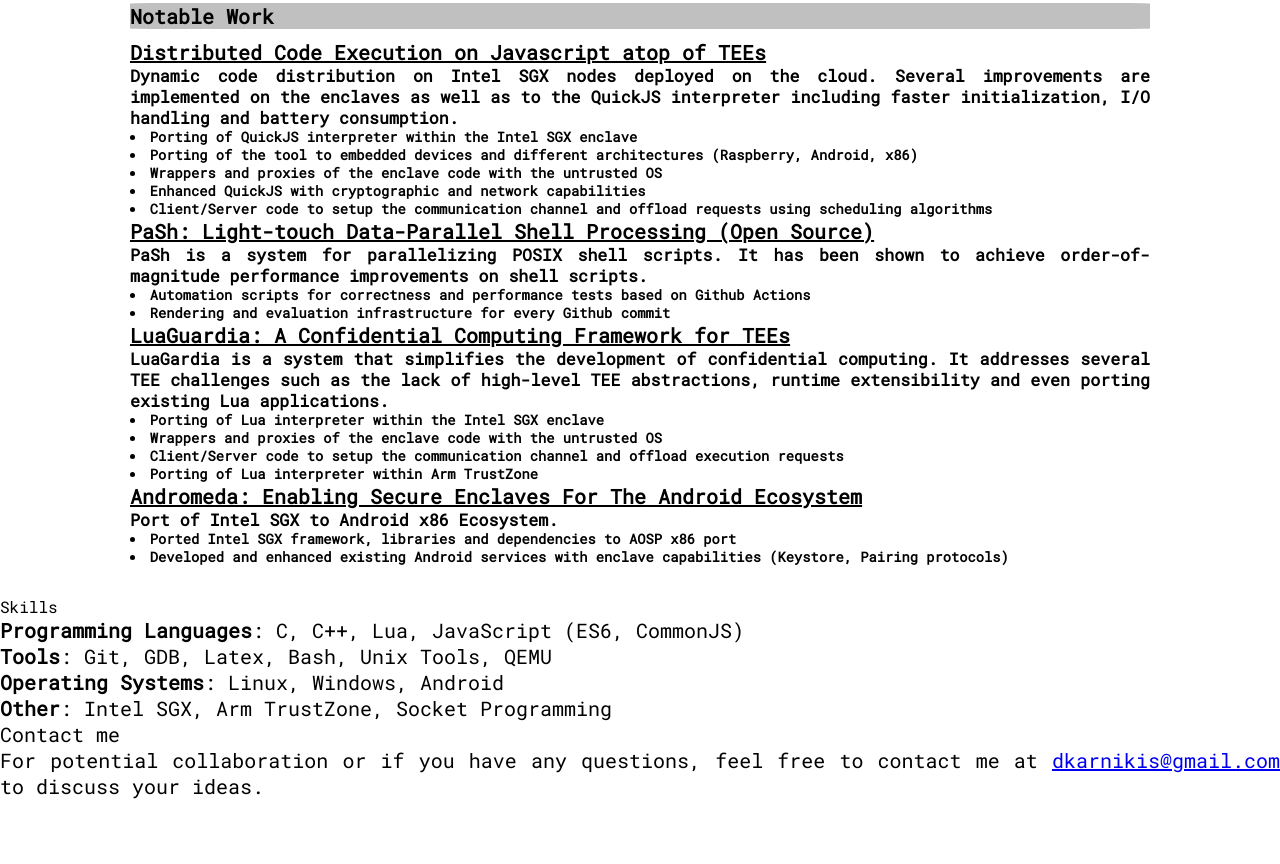
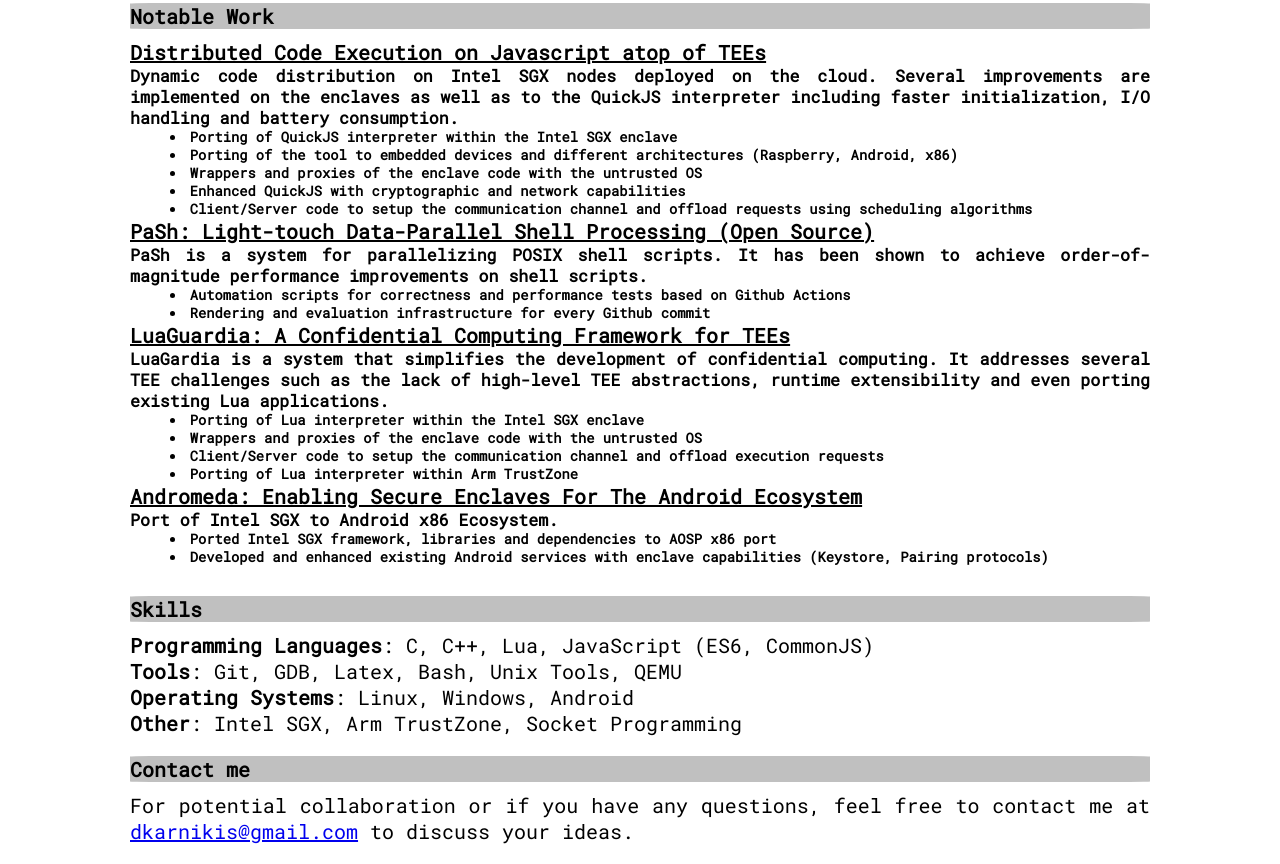
Before and after one commit to dkarnikis/dkarnikis.github.io, a plain HTML site: page index.html in a window 1280 px wide. Shown: the part 352-1216 px from the top of the page. Before the commit the page ends 1151 px from the top, so only its background shows below. Drawn offline with Linux system fonts and the light colour scheme.

Commit message:
fixes
Signed-off-by: DIMITRIS KARNIKIS <dkarnikis@gmail.com>

```diff
--- a/styles.css
+++ b/styles.css
@@ -1,6 +1,5 @@
 *{
 	margin: 0px;
-	padding: 0px;
 	font-family: 'Roboto Mono', monospace;
 }
 
@@ -72,21 +71,19 @@
 
 li{
 	list-style-position: inside;
-
 }
-
 
 li h6{
     font-size:15px;
     font-weight:normal;
 }
 
-#publications{
+#gene{
 	width: 1020px;
 	margin: 20px auto;
 }
 
-#publications-tag{
+#gene-tag{
 	background-color:silver;
 	margin-bottom: 10px;
 	font-size: 20px;
@@ -94,7 +91,7 @@ li h6{
 	border-radius: 2%;
 }
 
-#publications-text{
+#gene-text{
 	font-size: 20px;
 	color: black;
 }
```
